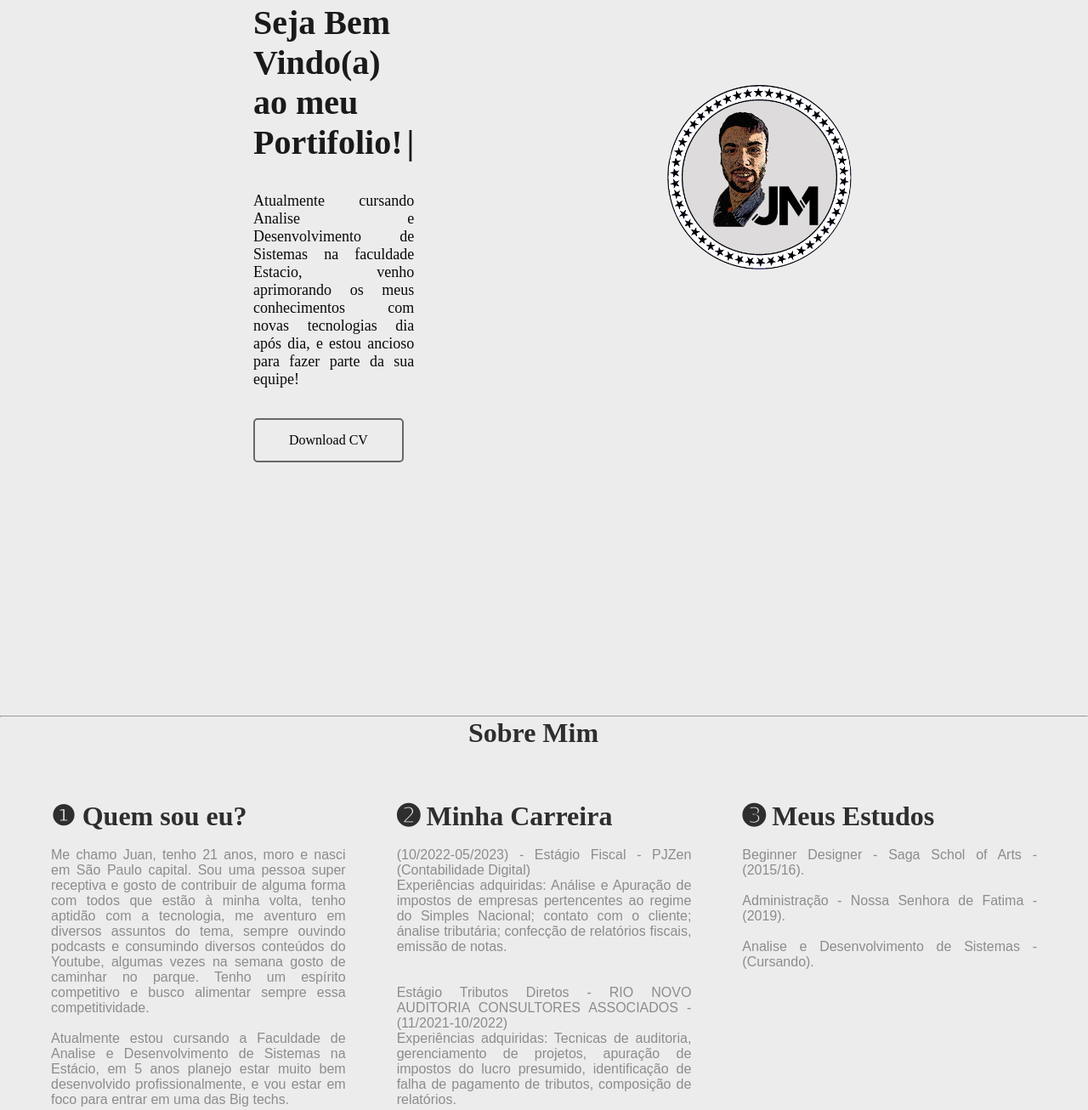
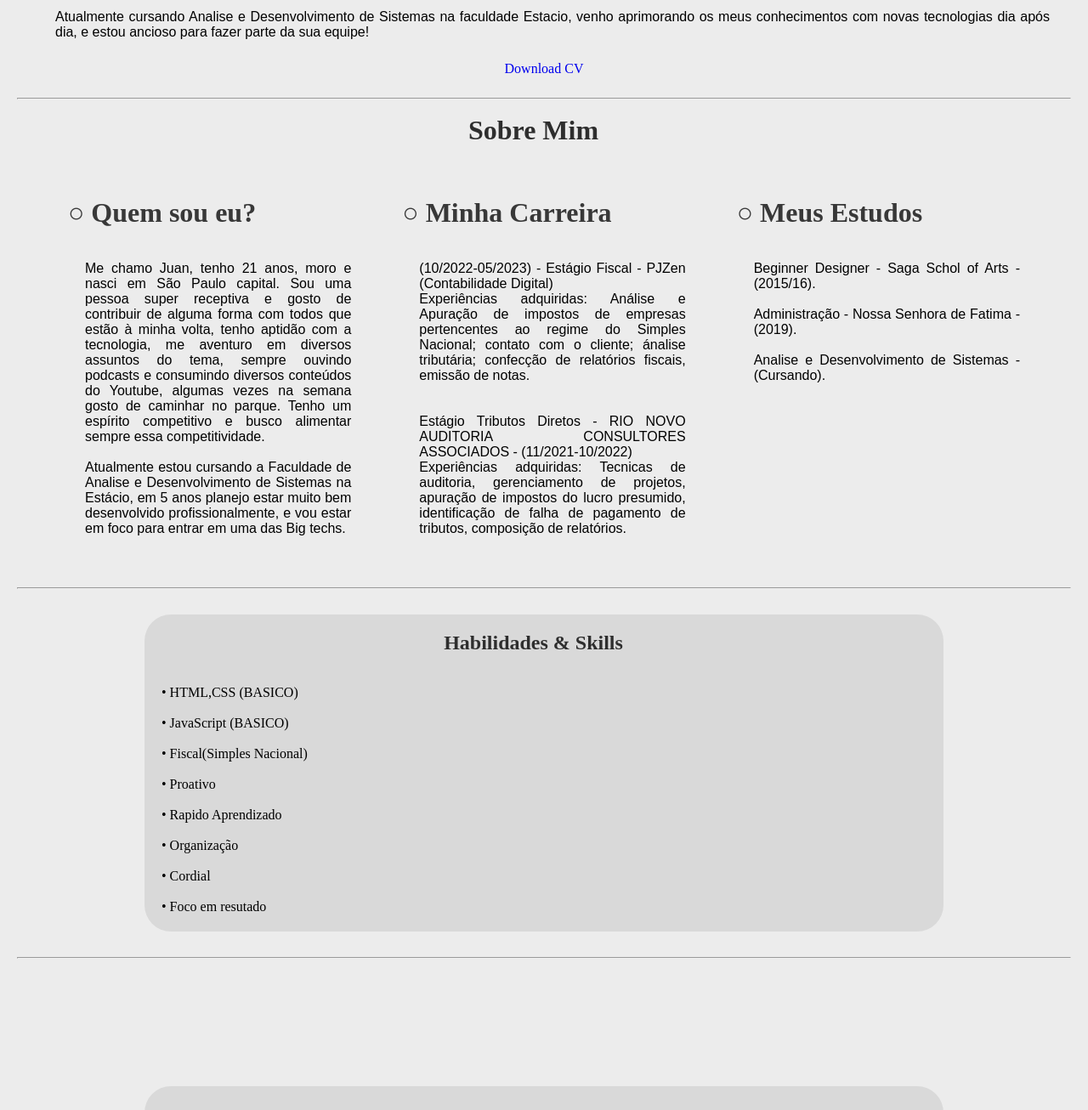
Before and after one commit to JuanMamedio/Portifolio, a plain HTML site: page index.html in a window 1280 px wide. Shown: the part 491-1797 px from the top of the page at 85% size. Drawn offline with Linux system fonts and the light colour scheme; a script that the page names is missing.

Commit message:
Add files via upload

```diff
--- a/estilo.css
+++ b/estilo.css
@@ -1,24 +1,26 @@
 * {
-    padding: 0;
-    margin: 0;
+    padding: 0px;
+    margin: 0px;
     box-sizing: border-box;
     list-style: none;
     text-decoration: none;
 }
 
 body {
-    max-width: 1920px;
-    margin: 0;
+    max-width: 1360px;
+    margin: 20px;
+    margin-top: 0;
     color: black;
     background-color: #ececec;
+    align-items: top;
 
 }
 
-/* Inicio da seção Titulo logo + Menu */
+/* Inicio da seção Titulo logo pagina + Menu da pagina*/
 
 header {
     background-color: rgb(43, 43, 43);
-    padding: 10px;
+    padding: 0px;
     display: flex;
     align-items: center;
     justify-content: space-around;
@@ -58,19 +60,21 @@ header .navegacao-primaria li a{
 .section-div{
     animation: inicializar .7s forwards;
     display: grid;
-    grid-template-columns: 1fr 1fr;
-    justify-content: space-around;
+    grid-template-columns: 1fr;
+    justify-content: center;
     align-items: center;
-    gap: 60px;
-    padding: 60px;
+    gap: 25px;
+    padding: 25px;
     color: rgb(10, 10, 10);
     background-color: #ececec;
+    margin-top: --0px;
+    text-align: center;
 }
 
 .section-div div{
-    margin-top: 100px;
-    max-width: 200%;
-    align-self: flex-start;
+    margin-top: 1px;
+    max-width: 100%;
+    align-self: grid;
     display: grid;
     gap: 35px;
     align-items: center;
@@ -102,7 +106,12 @@ header .navegacao-primaria li a{
 }
 
 .section-div img{
-    max-width: 50%;
+    max-width: 28%;
+    align-items: center;
+    margin-left: 440px;
+    margin-right: 400px;
+    text-align: center;
+
 }
 
 .digitando::after{
@@ -161,36 +170,42 @@ main{
 
     gap: 60px;
     padding: 60px;
-    color: rgb(10, 10, 10);
+    color: rgba(231, 34, 34, 0.089);
     background-color: #ececec;
     text-align: center  ;
 
 }
 
 .Habilidade{
-    background-color:rgb(10, 10, 10);
-    color: #ebebeb;
+    background-color:rgba(10, 10, 10, 0.082);
+    color: #000000;
     margin: 30px;
-    margin-left: 780px;
-    margin-right: 780px;
-    padding: 50px;
+    margin-left: 150px;
+    margin-right: 150px;
+    padding: 20px;
     align-items: center;
     border-radius: 31px;
-    text-align: left;
+    text-align: center;
+    text-align: justify;
+    grid-template-columns: 1fr;
 }
 
 .Projeto{
-    background-color: rgb(73, 73, 73);
-    color: #fdfdfd;
+    background-color:rgba(10, 10, 10, 0.082);
+    color: #000000;
     margin: 150px;
     padding: 50px;
     align-items: center;
     border-radius: 31px;
 }
 
+.final{
+    margin: 150px;
+    padding: 20px;
+}
 .Contato{
-    background-color: rgb(73, 73, 73);
-    color: #fdfdfd;
+    background-color:rgba(10, 10, 10, 0.082);
+    color: #000000;
     margin: 150px;
     padding: 50px;
     align-items: center;
@@ -199,7 +214,7 @@ main{
 
 .MenuSobre{
     background-color: rgb(73, 73, 73);
-    color: #2e2e2e;
+    color: #fdfdfd;
     stop-color: rgb(34, 34, 33);
     margin: 1px;
     padding: 5px;
@@ -247,7 +262,9 @@ main{
 .conteudotexto{
     text-align: justify;
     font-family: Arial, Helvetica, sans-serif;
-    color: rgb(141, 140, 140);
+    color: rgb(0, 0, 0);
+    margin-top: 20px;
+    margin-left: 20px;
 }
 
 .titulo_topicos{
@@ -260,11 +277,11 @@ main{
 }
 
 .RODAPE{
-    background-color: #312d2d;
+    background-color: #312d2d1a;
     padding: 0PX;
     margin-top: -150PX;
     text-align: center;
-    color: #3d3c3c;
+    color: #3d3c3c3b;
     font-size: 30PX;
     font-family: 'Times New Roman', Times, serif;
 }
@@ -274,6 +291,6 @@ main{
     align-items: center;
     margin-right: 25px;
     text-align: left;
-    color: rgb(46, 46, 46);
+    color: rgba(10, 10, 10, 0.795);
     font-family: COMIC;
 }
--- a/index.html
+++ b/index.html
@@ -8,10 +8,10 @@
 
 </head>
 
-<!--Inicio do Corpo do Projeto -->
+<!--Inicio do Menu da Pagina-->
 
 <body>
-    <header> <!--Cabeçario-->
+    <header> <!--Cabeçario Menu-->
         <h1>J <span>M</span></h1>
         <nav>
             <ul class="navegacao-primaria">
@@ -28,14 +28,13 @@
     <!-- 01 - Inicio Seção Home-Download Curriculo-->
 
     <section aria-label="seção Download de curriculo" class="section-div">
-        <div>
-            <h2 class="digitando1">Olá! Eu sou o Juan</h2>
-            <h2 class="digitando">Seja Bem Vindo(a) ao meu Portifolio!</h2>
+
+
+            <h2 class="digitando">Olá! Eu sou o Juan, seja Bem Vindo(a) ao meu Portifolio!</h2>
+            <img class="minhaimagem" src="Project.png" alt="uma Imagem Ilustrativa de uma pessoa">
+
             <p class="conteudotexto"> Atualmente cursando Analise e Desenvolvimento de Sistemas na faculdade Estacio, venho aprimorando os meus conhecimentos com novas tecnologias dia após dia, e estou ancioso para fazer parte da sua equipe! </p>
             <a href="#">Download CV</a>
-        </div>
-
-        <img class="minhaimagem" src="Project.png" alt="uma Imagem Ilustrativa de uma pessoa">
 
     </section>
 
@@ -50,15 +49,12 @@
 
         <!--Atributos Sobremim-->
         <!--02 - inicio da seção Sobre mim-->
-
+        <br>
         <h1 class="titulo_topicos">Sobre Mim</h1>
 
         <div id="about" class="Sobremim">
-
-
-
             <div class="teste">
-            <h1 class="titulo_topicos_sobremim">❶ Quem sou eu?</h1><br>
+            <h1 class="titulo_topicos_sobremim"> ○ Quem sou eu?</h1><br>
             <p class="conteudotexto">Me chamo Juan, tenho 21 anos, moro e nasci em São Paulo capital. Sou uma pessoa super receptiva e gosto de contribuir de alguma forma com todos que estão à minha volta, tenho aptidão com a tecnologia, me aventuro em diversos assuntos do tema, sempre ouvindo podcasts e consumindo diversos conteúdos do Youtube, algumas vezes na semana gosto de caminhar no parque. Tenho um espírito competitivo e busco alimentar sempre essa competitividade.
 
                 <br><br>Atualmente estou cursando a Faculdade de Analise e Desenvolvimento de Sistemas na Estácio, em 5 anos planejo estar muito bem desenvolvido profissionalmente, e vou estar em foco para entrar em uma das Big techs.
@@ -68,7 +64,7 @@
 
 
             <div>
-               <h1 class="titulo_topicos_sobremim">➋ Minha Carreira</h1><br>
+               <h1 class="titulo_topicos_sobremim"> ○ Minha Carreira</h1><br>
                 <p class="conteudotexto"> (10/2022-05/2023) - Estágio Fiscal - PJZen (Contabilidade Digital)
                     <br>
                     Experiências adquiridas: Análise e Apuração de impostos de empresas pertencentes ao regime do Simples Nacional; contato com o cliente; ánalise tributária; confecção de relatórios fiscais, emissão de notas.<br>
@@ -78,7 +74,7 @@
             </div>
 
             <div>
-                <h1 class="titulo_topicos_sobremim">➌ Meus Estudos</h1><br>
+                <h1 class="titulo_topicos_sobremim"> ○ Meus Estudos</h1><br>
                 <p class="conteudotexto"> Beginner Designer - Saga Schol of Arts - (2015/16).<br><br>
                 Administração - Nossa Senhora de Fatima - (2019).<br><br>
                 Analise e Desenvolvimento de Sistemas - (Cursando). </p>
@@ -93,8 +89,8 @@
         <!--inicio da seção Habilidades-->
 
         <div id="Habilidade" class="Habilidade">
-            <h2 class="titulo_topicos_habilidades">Habilidades & Skills</h2><br><br>
-            <p>- Fiscal(Simples Nacional)<br><br>- Proativo<br><br> -Rapido Aprendizado<br><br>- Organização<br><br>- Cordial <br><br>- Foco em resutado</p>
+            <h2 class="titulo_topicos">Habilidades & Skills</h2><br><br>
+            <p> • HTML,CSS (BASICO)<BR><BR> <P> • JavaScript (BASICO)<BR><BR></p><p>• Fiscal(Simples Nacional)<br><br>• Proativo<br><br> • Rapido Aprendizado<br><br>• Organização<br><br>• Cordial <br><br>• Foco em resutado</p>
 
         </div>
 
@@ -127,6 +123,11 @@
                </div>
         </div>
 
+        <div id="final" class="final">
+
+
+        </div>
+
 
 
 
```
